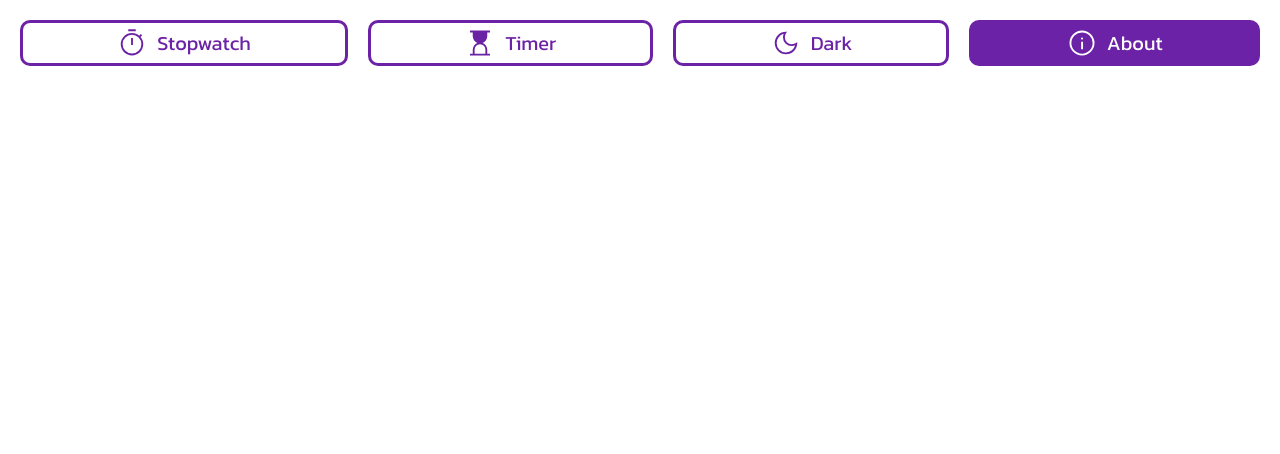
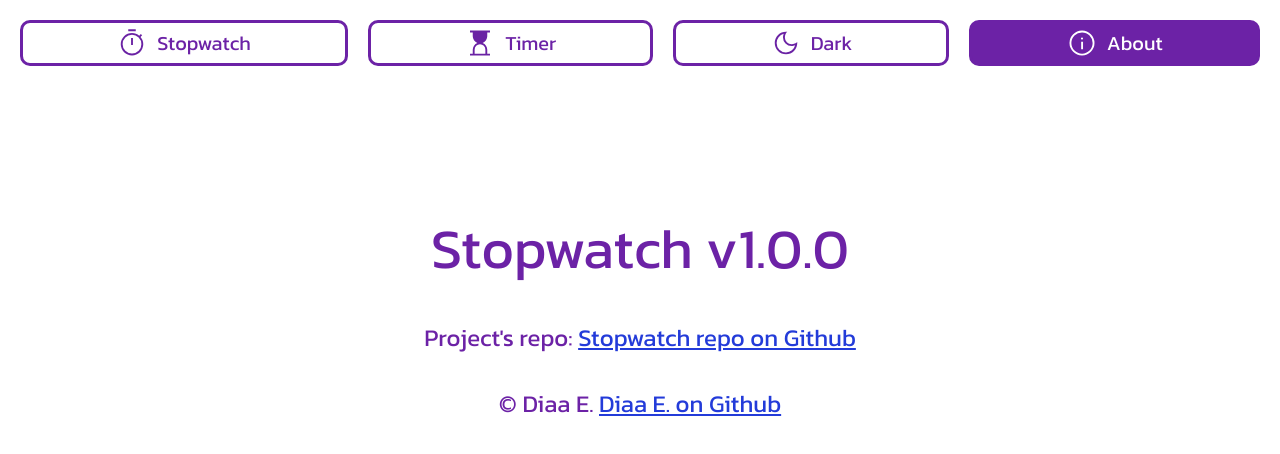
Before and after one commit to Diaa-E/stopwatch, a React (Vite) app: page / in a window 1280 px wide. Both pictures are taken after a click on the tab "About". Shown: the top 454 px of the page. Built offline with nearby package versions, Linux system fonts and the light colour scheme.

Commit message:
Add About component - Create related tests

```diff
--- a/src/App.jsx
+++ b/src/App.jsx
@@ -8,6 +8,7 @@
 import Stopwatch from './components/Stopwatch';
 import { v4 as generateId } from 'uuid';
 import Timer from './components/Timer';
+import About from './components/About';
 
 function App({useDarkMode, requestNotification = () => Notification.requestPermission()}) {
 
@@ -21,6 +22,8 @@
   const [countdownPaused, setCountdownPaused] = useState(true);
   const [timerEditMode, setTimerEditMode] = useState(true);
   const [laps, setLaps] = useState([]);
+
+  const version = "1.0.0";
 
   toggleMobileMode(setMobileMode);
 
@@ -147,6 +150,12 @@
           }}
         />
       }
+      {
+        activeTab == tabs.about &&
+        <About
+          version={version}
+        />
+      }
     </div>
   )
 }
--- /dev/null
+++ b/src/components/About.jsx
@@ -0,0 +1,12 @@
+import "../styles/About.css";
+
+export default function About({version})
+{
+    return (
+        <div data-testid="about" className="about">
+            <h1 className="app-title">Stopwatch v{version}</h1>
+            <p role="paragraph" className="info">Project's repo: <a href="https://github.com/Diaa-E/stopwatch">Stopwatch repo on Github</a></p>
+            <p role="paragraph" className="info">© Diaa E. <a href="https://github.com/Diaa-E">Diaa E. on Github</a></p>
+        </div>
+    )
+}
--- /dev/null
+++ b/src/styles/About.css
@@ -0,0 +1,37 @@
+.about{
+    display: grid;
+    place-items: center;
+    gap: 30px;
+    margin: 100px 0 0 0;
+    text-align: center;
+}
+
+.app-title{
+    font-size: 32px;
+    color: var(--accent);
+}
+
+.info{
+    font-size: 24px;
+    color: var(--accent);
+}
+
+.info>a:visited{
+    color: var(--visited);
+}
+
+.info>a{
+    color: var(--link);
+    cursor: pointer;
+}
+
+@media (min-width: 700px) {
+
+    .app-title{
+        font-size: 56px;
+    }
+
+    .info{
+        font-size: 24px;
+    }
+}
--- a/src/styles/theme.css
+++ b/src/styles/theme.css
@@ -11,6 +11,8 @@
     --bg: #36303a;
     --accent: #83c0c1;
     --placeholder: #505b5b;
+    --link: #5087ff;
+    --visited: #b353e0;
 
     --icon-accent: invert(82%) sepia(6%) saturate(1613%) hue-rotate(132deg) brightness(88%) contrast(88%);
     --icon-bg: invert(16%) sepia(30%) saturate(229%) hue-rotate(232deg) brightness(98%) contrast(92%);
@@ -20,6 +22,8 @@
     --bg: #ffffff;
     --accent: #6c22a6;
     --placeholder: #d6adf6;
+    --link: #233bd9;
+    --visited: #a124db;
 
     --icon-accent: invert(12%) sepia(73%) saturate(4090%) hue-rotate(269deg) brightness(104%) contrast(93%);
     --icon-bg: invert(100%) sepia(100%) saturate(0%) hue-rotate(288deg) brightness(102%) contrast(102%);
```
Also changed, not shown: 1 other file (tests, documents, lock files or other folders).
